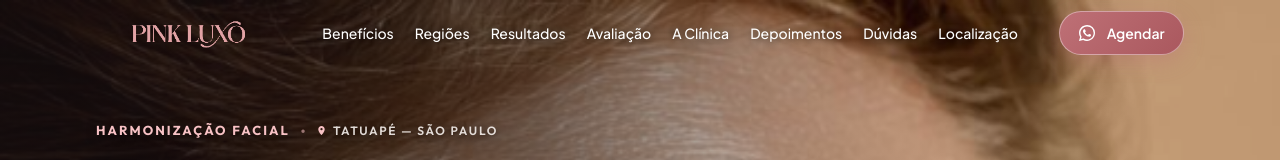
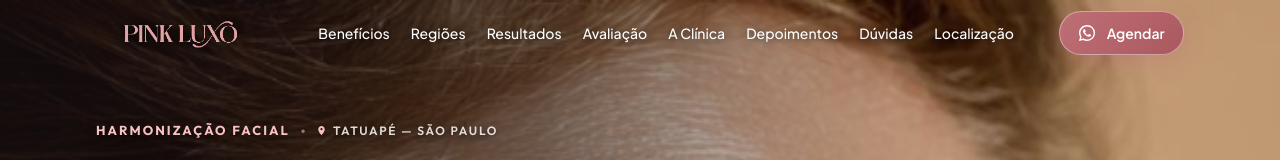
Before and after one commit to RenegedKrl/pinkluxobotox, a website built with Vite: page index.html in a window 1280 px wide. Shown: the top 160 px of the page. Built offline with nearby package versions, Linux system fonts and the light colour scheme; a web font is replaced by a local one.

Commit message:
style: ajusta alinhamento da logo Pink Luxo mais a esquerda sobre o cabelo

```diff
--- a/style.css
+++ b/style.css
@@ -249,7 +249,20 @@ button {
   display: flex;
   align-items: center;
   text-decoration: none;
-  transition: opacity 0.2s ease;
+  transition: opacity 0.2s ease, transform 0.2s ease;
+  margin-left: -0.75rem; /* Puxa a logo mais para a esquerda em cima do cabelo */
+}
+
+@media (min-width: 640px) {
+  .header-logo {
+    margin-left: -0.85rem;
+  }
+}
+
+@media (min-width: 1024px) {
+  .header-logo {
+    margin-left: -0.5rem;
+  }
 }
 
 .header-logo:hover {
@@ -262,7 +275,7 @@ button {
   max-width: 155px;
   object-fit: contain;
   display: block;
-  filter: drop-shadow(0 2px 8px rgba(0, 0, 0, 0.28));
+  filter: drop-shadow(0 2px 10px rgba(0, 0, 0, 0.65)) drop-shadow(0 1px 4px rgba(0, 0, 0, 0.8));
   transition: filter 0.3s ease;
 }
 
```
